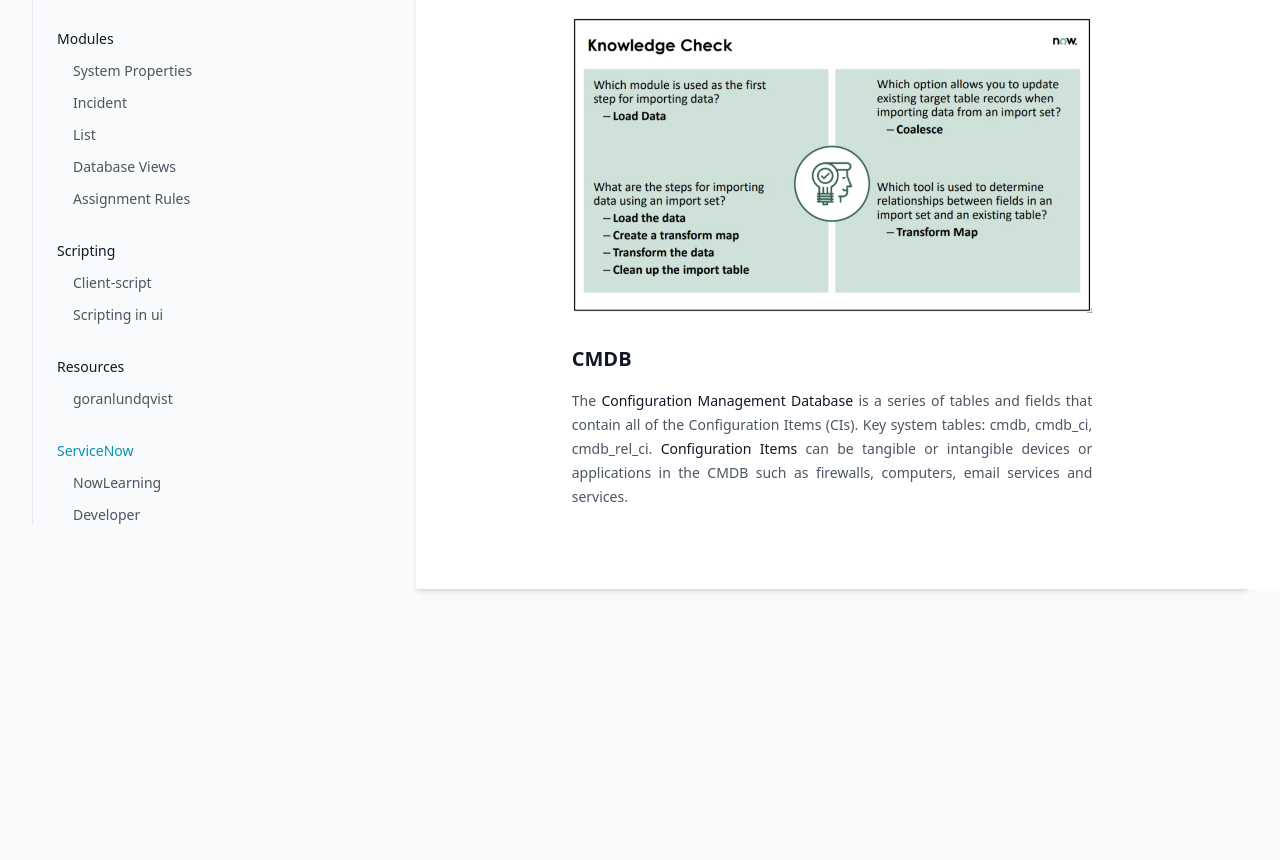
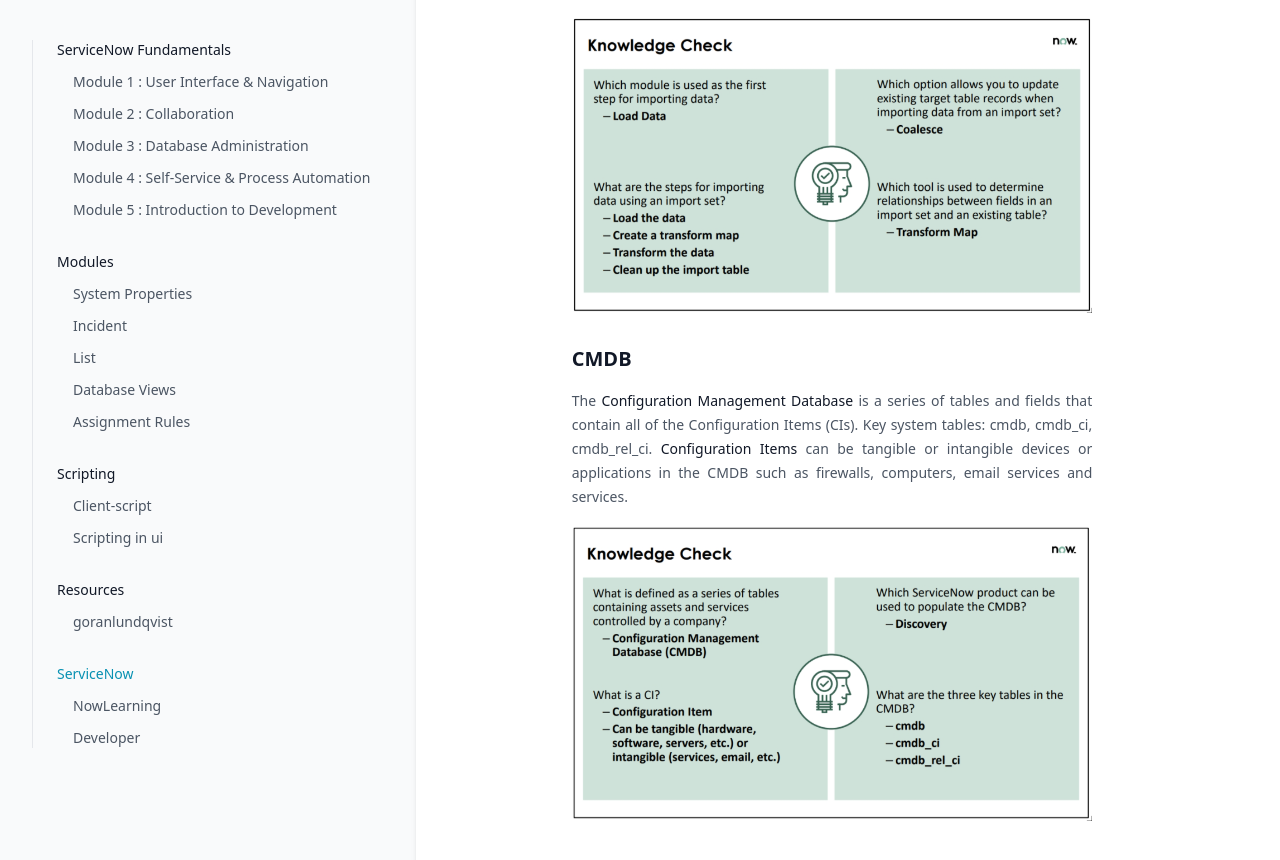
Before and after one commit to greglejeune/ebook, a Jekyll site: the page built from _servicenow/2021-11-01-snf-module3.md, in a window 1280 px wide and 900 px high, scrolled down 3436 px. Shown: the top 860 px of the window. Built offline with Jekyll 4.4.1, drawn with Linux system fonts in a browser that asks for light colours.

Commit message:
Update 2021-11-01-snf-module3.md

```diff
--- a/_servicenow/2021-11-01-snf-module3.md
+++ b/_servicenow/2021-11-01-snf-module3.md
@@ -163,3 +163,5 @@ category: snf
 <p style="text-align: justify;">
     The <strong>Configuration Management Database</strong> is a series of tables and fields that contain all of the Configuration Items (CIs). Key system tables: cmdb, cmdb_ci, cmdb_rel_ci. <strong>Configuration Items</strong> can be tangible or intangible devices or applications in the CMDB such as firewalls, computers, email services and services.
 </p>
+
+<img src="https://greglejeune.github.io/ebook/img/SNFundamentals3-4.png">
```
